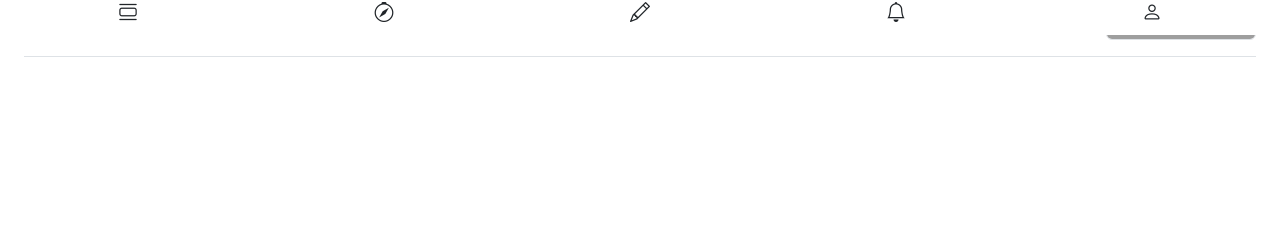
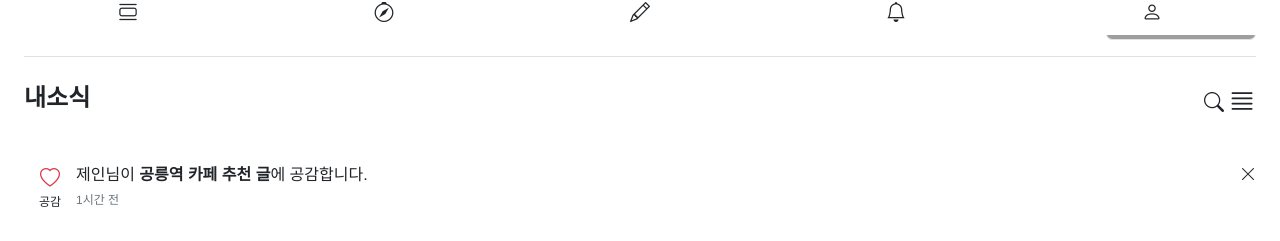
Before and after one commit to namssu/portfolio-vue3-naverblog, a Vue app: page / in a window 1280 px wide. Shown: the part 765-1006 px from the top of the page. Before the commit the page ends 822 px from the top, so only its background shows below. Built offline with nearby package versions, Linux system fonts and the light colour scheme; grey boxes are pictures that could not be loaded.

Commit message:
내소식 탭 레이아웃 구현

```diff
--- a/src/App.vue
+++ b/src/App.vue
@@ -3,6 +3,8 @@
   <Writepost :step="step" />
 
   <Container v-if="step == 2" :otherpost="otherpost"/>
+
+  <Mynotification/>
 
   <Mypost v-if="step == 5" :mypost="mypost" />
 
@@ -19,9 +21,11 @@
 <script>
 import otherpost from "./data/otherpost.js"
 import mypost from "./data/mypost.js"
+
 import Container from "./components/Container.vue"
 import Writepost from "./components/Writepost.vue"
 import Mypost from "./components/Mypost.vue"
+import Mynotification from "./components/Mynotification.vue"
 
 
 export default {
@@ -37,6 +41,7 @@ export default {
     Container: Container,
     Writepost: Writepost,
     Mypost: Mypost,
+    Mynotification: Mynotification,
   },
 };
 </script>
--- /dev/null
+++ b/src/components/Mynotification.vue
@@ -0,0 +1,35 @@
+<template>
+  <div class="d-flex justify-content-between align-items-center my-4 px-4" >
+    <h4 class="fw-bold">내소식</h4>
+    <div class="d-flex align-items-center gap-1">
+      <i class="bi bi-search fs-5"></i>
+      <i class="bi bi-justify fs-3"></i>
+    </div>
+  </div>
+
+  <div
+    class="d-flex justify-content-between border-bottom mx-4 py-3"
+  >
+    <div class="text-center mr-5" style="width:55px;">
+      <i class="bi bi-heart text-danger fs-5"></i>
+      <p class="fs-7">공감</p>
+    </div>
+    <div class="w-100">
+      <p>제인님이 <b>공릉역 카페 추천 글</b>에 공감합니다.<br>
+        <span class="fs-7 text-secondary">1시간 전</span></p>
+    </div>
+    <i class="bi bi-x-lg"></i>
+  </div>
+</template>
+
+<script>
+export default {
+  name: 'MynotificationVue'
+}
+</script>
+
+<style>
+.fs-7 {
+  font-size: 12px;
+}
+</style>
```
